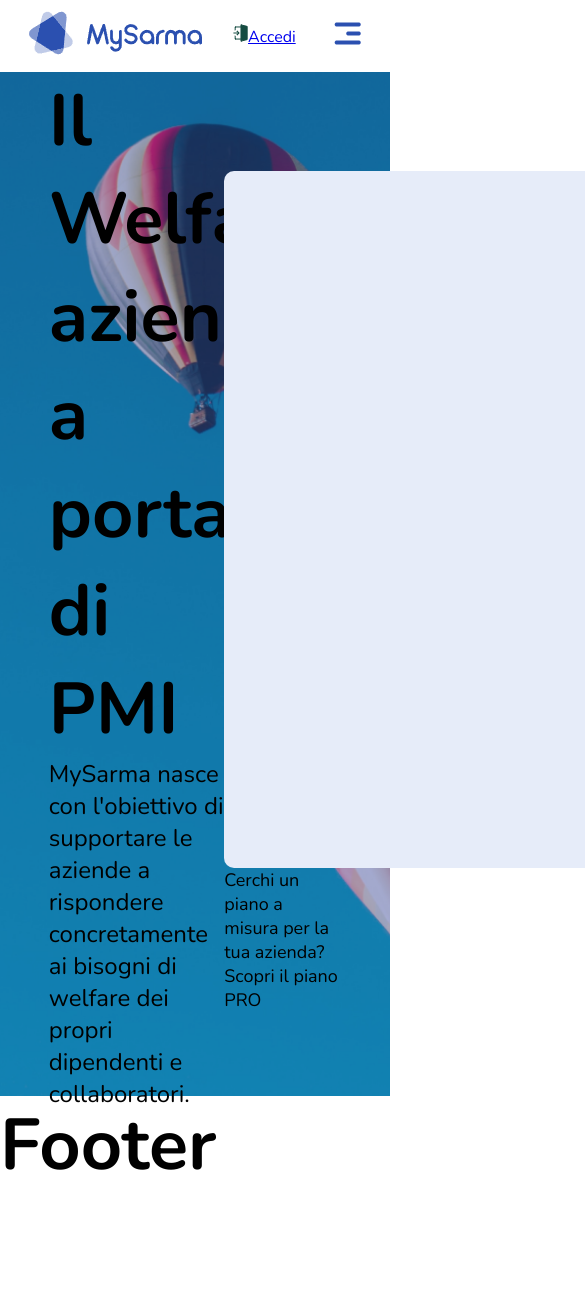
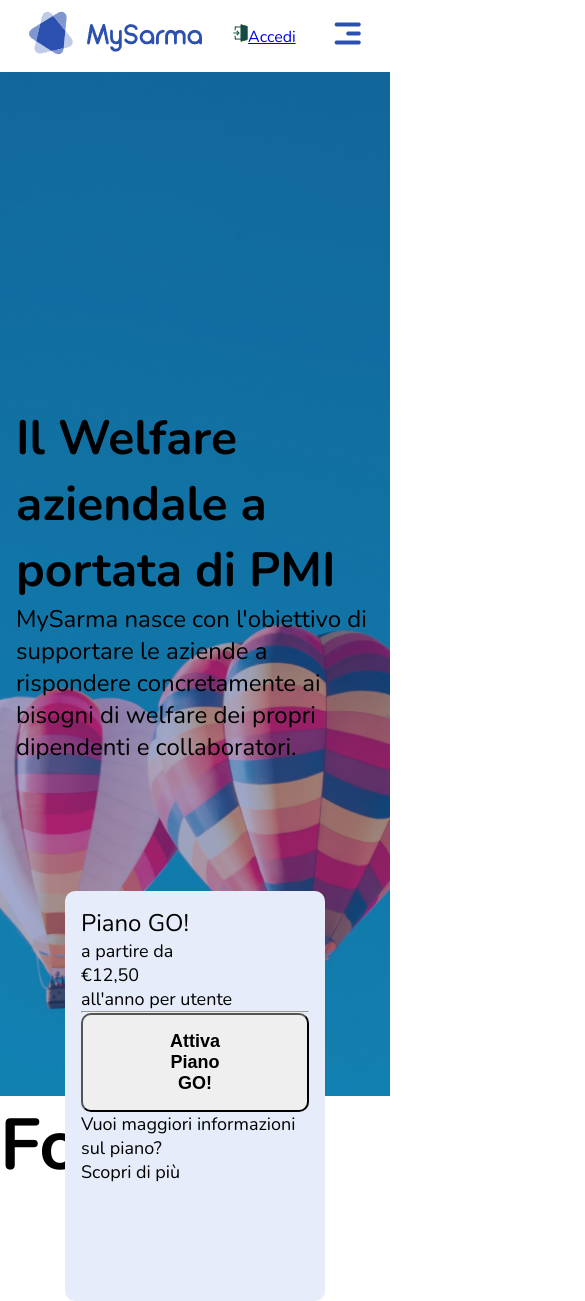
Before and after one commit to vito-pizzulli/omninext-front-end-dev-test, a Vue app: page / in a window 390 px wide. Shown: the top 1301 px of the page, 585 px wide, since content can reach past the window. Before the commit the page ends 1194 px from the top, so only its background shows below. Built offline with nearby package versions, Linux system fonts and the light colour scheme.

Commit message:
Splitted PricingBalloon component into two, PricingBalloonBig & PricingBalloonSmall, to handle size differences.

```diff
--- a/src/components/PricingBalloon.vue
+++ /dev/null
@@ -1,43 +0,0 @@
-<template>
-    <div class="pricing-balloon" :style="{ backgroundColor: backgroundColor }">
-        <div class="desktop">
-            <p class="big">{{ name }}</p>
-            <p>a partire da</p>
-            <p>{{ price }}</p>
-            <p>all'anno per utente</p>
-            <hr>
-            <ul>
-                <li v-for="(vantage, index) in vantages" :key="index">{{ vantage }}</li>
-            </ul>
-            <button>{{ buttonText }}</button>
-            <p>Vuoi maggiori informazioni sul piano?</p>
-            <p>Scopri di più</p>
-        </div>
-    </div>
-</template>
-
-<script>
-    export default {
-        name: 'PricingBalloon',
-
-        props: {
-            name: String,
-            price: String,
-            vantages: Array,
-            buttonText: String,
-            backgroundColor: String
-        }
-    }
-</script>
-
-<style lang="scss" scoped>
-    @use '../styles/partials/variables' as *;
-    @use '../styles/partials/mixins' as *;
-
-    div.pricing-balloon {
-        width: 401px;
-        height: 697px;
-        padding: 1rem;
-        border-radius: 10px;
-    }
-</style>
--- /dev/null
+++ b/src/components/PricingBalloonBig.vue
@@ -0,0 +1,41 @@
+<template>
+    <div class="pricing-balloon-big" :style="{ backgroundColor: backgroundColor }">
+        <p class="big">{{ name }}</p>
+        <p>a partire da</p>
+        <p>{{ price }}</p>
+        <p>all'anno per utente</p>
+        <hr>
+        <ul>
+            <li v-for="(vantage, index) in vantages" :key="index">{{ vantage }}</li>
+        </ul>
+        <button>{{ buttonText }}</button>
+        <p>Vuoi maggiori informazioni sul piano?</p>
+        <p>Scopri di più</p>
+    </div>
+</template>
+
+<script>
+    export default {
+        name: 'PricingBalloonBig',
+
+        props: {
+            name: String,
+            price: String,
+            vantages: Array,
+            buttonText: String,
+            backgroundColor: String
+        }
+    }
+</script>
+
+<style lang="scss" scoped>
+    @use '../styles/partials/variables' as *;
+    @use '../styles/partials/mixins' as *;
+
+    div.pricing-balloon-big {
+        width: 401px;
+        height: 697px;
+        padding: 1rem;
+        border-radius: 10px;
+    }
+</style>
--- /dev/null
+++ b/src/components/PricingBalloonSmall.vue
@@ -0,0 +1,42 @@
+<template>
+    <div class="pricing-balloon-small" :style="{ backgroundColor: backgroundColor }">
+        <p class="big">{{ name }}</p>
+        <p>a partire da</p>
+        <p>{{ price }}</p>
+        <p>all'anno per utente</p>
+        <hr>
+        <button>{{ buttonText }}</button>
+        <p>Vuoi maggiori informazioni sul piano?</p>
+        <p>Scopri di più</p>
+    </div>
+</template>
+
+<script>
+    export default {
+        name: 'PricingBalloonSmall',
+
+        props: {
+            name: String,
+            price: String,
+            vantages: Array,
+            buttonText: String,
+            backgroundColor: String
+        }
+    }
+</script>
+
+<style lang="scss" scoped>
+    @use '../styles/partials/variables' as *;
+    @use '../styles/partials/mixins' as *;
+
+    div.pricing-balloon-small {
+        width: 260px;
+        height: 410px;
+        padding: 1rem;
+        border-radius: 10px;
+        position: absolute;
+        left: 50%;
+        top: 100%;
+        transform: translate(-50%, -50%);
+    }
+</style>
--- a/src/components/PrimaryContent.vue
+++ b/src/components/PrimaryContent.vue
@@ -1,12 +1,13 @@
 <template>
     <div id="primary-content">
-        <div class="desktop container">
+        <div class="desktop">
+            <div class="container">
                 <div class="left-side">
                     <h1>Il Welfare aziendale a portata di PMI</h1>
                     <p class="big">MySarma nasce con l'obiettivo di supportare le aziende a rispondere concretamente ai bisogni di welfare dei propri dipendenti e collaboratori.</p>
                 </div>
                 <div class="right-side">
-                <PricingBalloon
+                    <PricingBalloonBig
                         :name="goPlanElements.name"
                         :price="goPlanElements.price"
                         :vantages="goPlanElements.vantages"
@@ -18,10 +19,23 @@
                 </div>
             </div>
         </div>
+
+        <div class="mobile">
+            <h2>Il Welfare aziendale a portata di PMI</h2>
+            <p class="big">MySarma nasce con l'obiettivo di supportare le aziende a rispondere concretamente ai bisogni di welfare dei propri dipendenti e collaboratori.</p>
+            <PricingBalloonSmall
+                :name="goPlanElements.name"
+                :price="goPlanElements.price"
+                :buttonText="goPlanElements.buttonText"
+                :backgroundColor="goPlanElements.backgroundColor"
+            />
+        </div>
+    </div>
 </template>
 
 <script>
-    import PricingBalloon from './PricingBalloon.vue';
+    import PricingBalloonBig from './PricingBalloonBig.vue';
+    import PricingBalloonSmall from './PricingBalloonSmall.vue';
     import { goPlanElements } from '/data/data.json';
 
     export default {
@@ -34,7 +48,8 @@
         },
 
         components: {
-            PricingBalloon
+            PricingBalloonBig,
+            PricingBalloonSmall
         }
     }
 </script>
@@ -48,8 +63,14 @@
         background-image: url("/src/assets/balloons.png");
         background-size: cover;
         height: 1024px;
+        position: relative;
+        padding: 1rem;
 
-        div.desktop {
+        @media screen and (max-width: 767px) {
+            background-position: 35%;
+        }
+
+        div.desktop div.container {
             @include flex(row, center, center, wrap);
 
             div.left-side {
```
Lines whose indentation alone changed are shown as unchanged.
